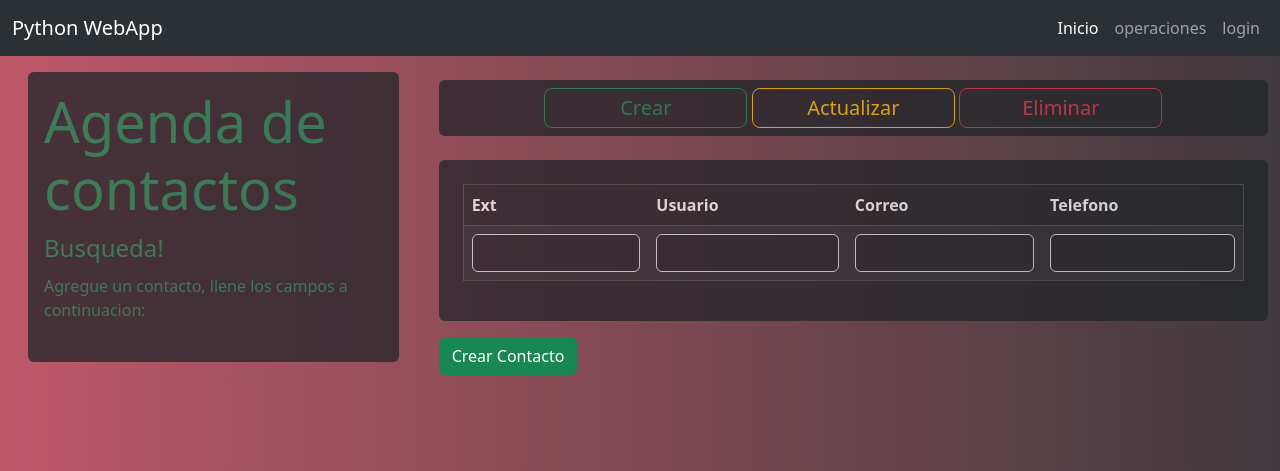
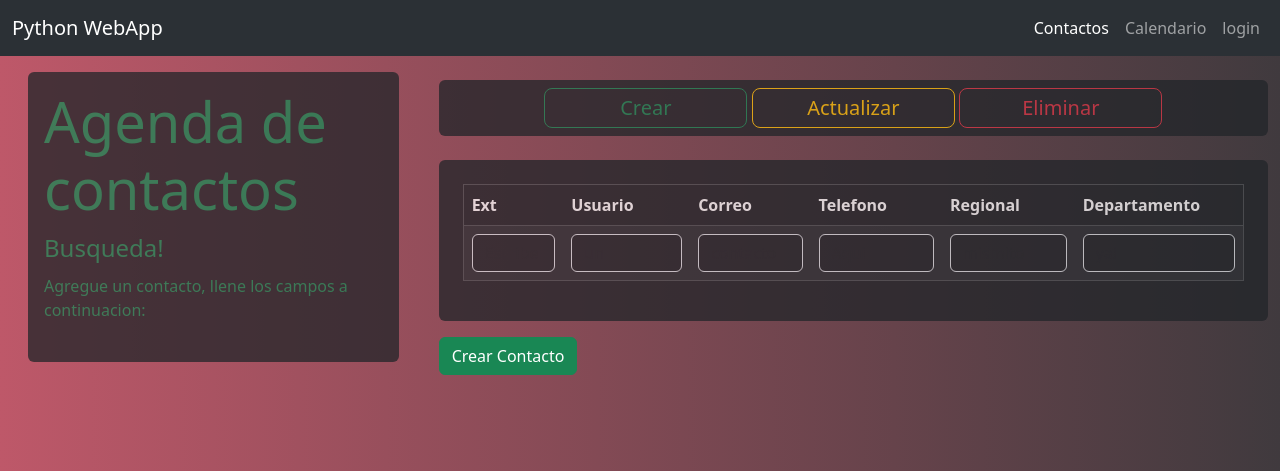
Before and after one commit to ricardoqsx/agenda, a Flask app: page /insert in a window 1280 px wide. Shown: the top 471 px of the page. Run offline with Flask 3, Linux system fonts and the light colour scheme; data comes from the database, SQL or seed files in the repository; both versions use the stored data as it was after the commit; some libraries are stand-ins or nearby versions.

Commit message:
agregando 2 tablas, departamento y sitio

```diff
--- a/app/app.py
+++ b/app/app.py
@@ -31,7 +31,9 @@ def insert():
         user = request.form['user']
         mail = request.form['mail']
         phone = request.form['phone']
-        db.create_data(ext, user, mail, phone)
+        site = request.form['site']
+        department = request.form['department']
+        db.create_data(ext, user, mail, phone, site, department)
         return redirect(url_for('insert'))
     frontquery=db.query()
     return render_template('crud/insert.html', frontquery=frontquery)
@@ -44,7 +46,9 @@ def update():
             user = request.form.get(f'user_{ext}')
             mail = request.form.get(f'mail_{ext}')
             phone = request.form.get(f'phone_{ext}')
-            db.update_data(user, mail, phone, ext)
+            site = request.form.get(f'site_{ext}')
+            department = request.form.get(f'department_{ext}')
+            db.update_data(user, mail, phone, site, department, ext)
         return redirect(url_for('update'))
 
     query = request.args.get('query', '')
--- a/app/db.py
+++ b/app/db.py
@@ -15,13 +15,15 @@ def create_db():
             ext integer primary key,
             user text not null,
             mail text not null,
-            phone text)''')
+            phone text not null,
+            site text not null,
+            department text not null)''')
         cur.execute("select count(*) from contacts")
         res=cur.fetchone()
         if res is not None:
             if res[0]==0:
                 df = pd.read_csv('agenda.csv')
-                columns_to_insert = [ 'ext', 'user', 'mail', 'phone']
+                columns_to_insert = [ 'ext', 'user', 'mail', 'phone', 'site', 'department']
                 df.to_sql('contacts', con, if_exists='append', index=False)
 
 def query():
@@ -38,22 +40,24 @@ def search_data(val):
         total = cur.fetchall()
     return total
 
-def create_data(ex,us,ma,ph):
+def create_data(ex,us,ma,ph,st,dp):
     with get_conn() as con:
         cur = con.cursor()
-        inser_data= "insert into contacts (ext, user, mail, phone) values (?, ?, ?, ?)"
-        cur.execute(inser_data,(ex, us, ma, ph))
+        inser_data= "insert into contacts (ext, user, mail, phone, site, department) values (?, ?, ?, ?, ?, ?)"
+        cur.execute(inser_data,(ex, us, ma, ph, st, dp))
 
-def update_data(us, ma, ph, ex):
+def update_data(us, ma, ph, st, dp, ex):
     with get_conn() as con:
         cur = con.cursor()
         upd = ''' update contacts
                     set user =?,
                     mail = ?,
-                    phone = ?
+                    phone = ?,
+                    site = ?,
+                    department = ?
                   where ext = ?
               '''
-        cur.execute(upd,(us, ma, ph, ex))
+        cur.execute(upd,(us, ma, ph, st, dp, ex))
 
 def delete_data(ex):
     with get_conn() as con:
--- a/app/templates/crud/delete.html
+++ b/app/templates/crud/delete.html
@@ -38,6 +38,8 @@
                   <th>Usuario</th>
                   <th>Correo</th>
                   <th>Telefono</th>
+                  <th>Regional</th>
+                  <th>Departamento</th>
                   <!-- Añade más columnas según tu tabla -->
               </tr>
           </thead>
@@ -48,6 +50,8 @@
                       <td scope="row">{{ row[1] }}</td>
                       <td scope="row">{{ row[2] }}</td>
                       <td scope="row">{{ row[3] }}</td>
+                      <td scope="row">{{ row[4] }}</td>
+                      <td scope="row">{{ row[5] }}</td>
                       <!-- Añade más columnas según tu tabla -->
                   </tr>
               {% endfor %}
--- a/app/templates/crud/insert.html
+++ b/app/templates/crud/insert.html
@@ -37,6 +37,8 @@
                   <th>Usuario</th>
                   <th>Correo</th>
                   <th>Telefono</th>
+                  <th>Regional</th>
+                  <th>Departamento</th>
                   <!-- Añade más columnas según tu tabla -->
               </tr>
           </thead>
@@ -45,7 +47,9 @@
                       <td><input type="text" class="form-control bg-dark text-light" name="ext" placeholder="Escribe"></td>
                       <td><input type="text" class="form-control bg-dark text-light" name="user" placeholder="un"></td>
                       <td><input type="text" class="form-control bg-dark text-light" name="mail" placeholder="contacto"></td>
-                      <td><input type="text" class="form-control bg-dark text-light" name="phone" placeholder="Aqui!"></td>
+                      <td><input type="text" class="form-control bg-dark text-light" name="phone" placeholder="Aqui"></td>
+                      <td><input type="text" class="form-control bg-dark text-light" name="site" placeholder="mismito"></td>
+                      <td><input type="text" class="form-control bg-dark text-light" name="department" placeholder="ya!"></td>
                       <!-- Añade más columnas según tu tabla -->
                   </tr>
           </tbody>
--- a/app/templates/crud/update.html
+++ b/app/templates/crud/update.html
@@ -38,6 +38,8 @@
                   <th>Usuario</th>
                   <th>Correo</th>
                   <th>Telefono</th>
+                  <th>Regional</th>
+                  <th>Departamento</th>
                   <!-- Añade más columnas según tu tabla -->
               </tr>
           </thead>
@@ -48,6 +50,8 @@
                       <td scope="row"><input class="form-control bg-dark text-warning" type="text" name="user_{{ row[0] }}" value="{{ row[1] }}"></td>
                       <td scope="row"><input class="form-control bg-dark text-warning" type="email" name="mail_{{ row[0] }}" value="{{ row[2] }}"></td>
                       <td scope="row"><input class="form-control bg-dark text-warning" type="phone" name="phone_{{ row[0] }}" value="{{ row[3] }}"></td>
+                      <td scope="row"><input class="form-control bg-dark text-warning" type="site" name="site_{{ row[0] }}" value="{{ row[4] }}"></td>
+                      <td scope="row"><input class="form-control bg-dark text-warning" type="department" name="department_{{ row[0] }}" value="{{ row[5] }}"></td>
                       <!-- Añade más columnas según tu tabla -->
                   </tr>
               {% endfor %}
--- a/app/templates/index.html
+++ b/app/templates/index.html
@@ -36,6 +36,8 @@
                   <th>Usuario</th>
                   <th>Correo</th>
                   <th>Telefono</th>
+                  <th>Sitio</th>
+                  <th>Departamento</th>
                   <!-- Añade más columnas según tu tabla -->
               </tr>
           </thead>
@@ -46,6 +48,8 @@
                       <td scope="row">{{ row[1] }}</td>
                       <td scope="row">{{ row[2] }}</td>
                       <td scope="row">{{ row[3] }}</td>
+                      <td scope="row">{{ row[4] }}</td>
+                      <td scope="row">{{ row[5] }}</td>
                       <!-- Añade más columnas según tu tabla -->
                   </tr>
               {% endfor %}
--- a/app/templates/layout.html
+++ b/app/templates/layout.html
@@ -22,10 +22,10 @@
       <div class="collapse navbar-collapse" id="navbarNavDropdown">
         <ul class="navbar-nav ms-auto mb-2 mb-lg-0">
           <li class="nav-item">
-            <a class="nav-link active" aria-current="page" href="/">Inicio</a>
+            <a class="nav-link active" aria-current="page" href="/">Contactos</a>
           </li>
           <li class="nav-item">
-            <a class="nav-link" href="{{url_for('test1')}}">operaciones</a> <!-- IMPORTANTE, aqui solo llama la ruta, dentro del archivo index.py esta definida la ruta de la ruta-->
+            <a class="nav-link" href="{{url_for('test1')}}">Calendario</a> <!-- IMPORTANTE, aqui solo llama la ruta, dentro del archivo index.py esta definida la ruta de la ruta-->
           </li>
           <li class="nav-item">
             <a class="nav-link" href="{{url_for('login')}}">login</a>
--- a/app/templates/test1.html
+++ b/app/templates/test1.html
@@ -31,7 +31,7 @@
             <div class="offcanvas-body">
               <ul class="navbar-nav justify-content-end flex-grow-1 pe-3">
                 <li class="nav-item">
-                  <a class="nav-link active" aria-current="page" href="#">Home</a>
+                  <a class="nav-link active" aria-current="page" href="/">Home</a>
                 </li>
                 <li class="nav-item">
                   <a class="nav-link" href="#">Link</a>
```
Also changed, not shown: app/contacts.db.
